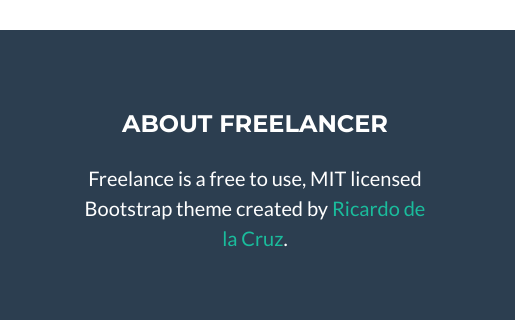
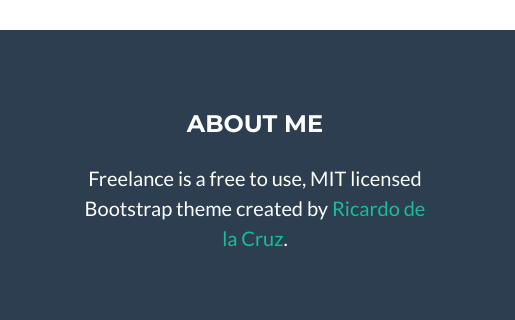
Before and after one commit to ricardo-dlc/nginx-web-page-example, a website with bundled scripts: page static-html/index.html in a window 1280 px wide. Shown: the part 3196-3516 px from the top of the page, 765-1280 px from the left. Built offline with nearby package versions, Linux system fonts and the light colour scheme.

Commit message:
Minor changes to index.html

```diff
--- a/static-html/index.html
+++ b/static-html/index.html
@@ -8,7 +8,7 @@
   <meta name="description" content="">
   <meta name="author" content="">
 
-  <title>Freelancer - Ricardo de la Cruz Theme</title>
+  <title>Ricardo de la Cruz Theme</title>
 
   <!-- Custom fonts for this theme -->
   <link href="vendor/fontawesome-free/css/all.min.css" rel="stylesheet" type="text/css">
@@ -297,7 +297,7 @@
 
         <!-- Footer About Text -->
         <div class="col-lg-4">
-          <h4 class="text-uppercase mb-4">About Freelancer</h4>
+          <h4 class="text-uppercase mb-4">About Me</h4>
           <p class="lead mb-0">Freelance is a free to use, MIT licensed Bootstrap theme created by
             <a href="http://startbootstrap.com">Ricardo de la Cruz</a>.</p>
         </div>
```
